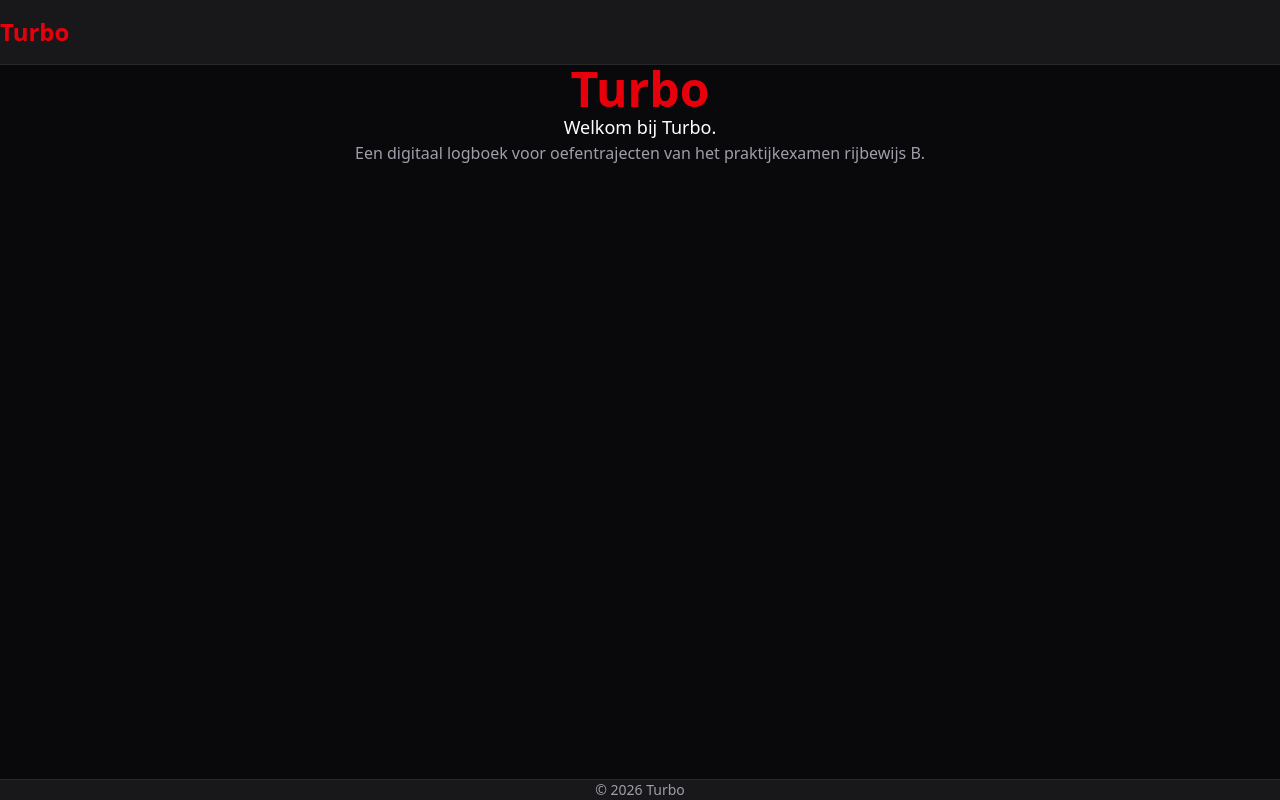
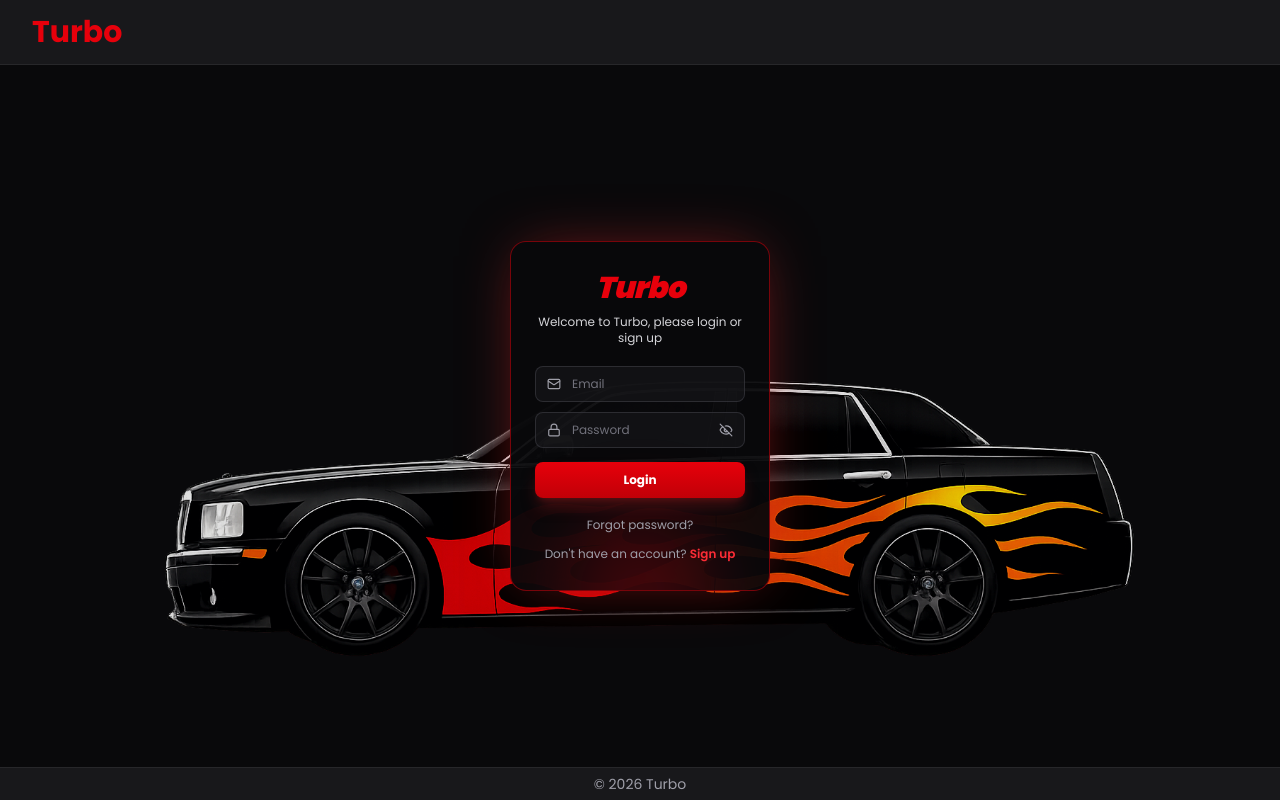
Before and after one commit to Pasteque95/Turbo, a Next.js app: page / in a window 1280 px wide. Built offline with nearby package versions, Linux system fonts and the light colour scheme.

Commit message:
Login card aangemaakt

```diff
--- a/package.json
+++ b/package.json
@@ -9,7 +9,8 @@
     "lint": "eslint"
   },
   "dependencies": {
-    "next": "16.2.10",
+    "lucide-react": "^1.28.0",
+    "next": "^16.3.0",
     "react": "19.2.4",
     "react-dom": "19.2.4"
   },
--- a/src/app/globals.css
+++ b/src/app/globals.css
@@ -9,10 +9,11 @@
   --color-background: var(--background);
   --color-foreground: var(--foreground);
 
-  --font-sans: var(--font-geist-sans);
+  --font-sans: var(--font-poppins);
   --font-mono: var(--font-geist-mono);
 }
 
+@layer base {
   * {
     box-sizing: border-box;
     margin: 0;
@@ -29,3 +30,4 @@ body {
     color: var(--foreground);
     font-family: var(--font-sans), Arial, Helvetica, sans-serif;
   }
+}
--- a/src/app/layout.tsx
+++ b/src/app/layout.tsx
@@ -1,8 +1,16 @@
 import type { Metadata } from "next";
+import { Poppins } from "next/font/google";
 import "./globals.css";
 
 import Header from "@/components/layout/Header";
 import Footer from "@/components/layout/Footer";
+
+const poppins = Poppins({
+  subsets: ["latin"],
+  weight: ["400", "500", "600", "700", "800", "900"],
+  style: ["normal", "italic"],
+  variable: "--font-poppins",
+});
 
 export const metadata: Metadata = {
   title: "Turbo",
@@ -16,11 +24,11 @@ export default function RootLayout({
   children: React.ReactNode;
 }>) {
   return (
-    <html lang="nl">
-      <body className="flex min-h-screen flex-col bg-zinc-950">
+    <html lang="nl" className={poppins.variable}>
+      <body className="flex min-h-screen flex-col bg-zinc-950 font-sans">
         <Header />
 
-        <main className="flex-1">
+        <main className="flex flex-1">
           {children}
         </main>
 
--- a/src/app/page.tsx
+++ b/src/app/page.tsx
@@ -1,20 +1,35 @@
+import Image from "next/image";
+import AuthCard from "@/components/auth/AuthCard";
+
 export default function Home() {
   return (
-    <section className="flex h-full items-center justify-center px-6">
-      <div className="text-center">
-        <h1 className="text-5xl font-bold text-red-600">
-          Turbo
-        </h1>
+    <section className="relative flex flex-1 items-center justify-center overflow-hidden bg-zinc-950">
 
-        <p className="mt-4 text-lg text-white">
-          Welkom bij Turbo.
-        </p>
+      {/* Achtergrondauto */}
+      <div className="absolute inset-0 flex items-center justify-center overflow-hidden">
+        <Image
+          src="/images/logo.png"
+          alt="Turbo auto"
+          width={1356}
+          height={600}
+          priority
+          className="
+            w-[85vw]
+            h-auto
+            max-w-none
+            translate-y-10
+            opacity-90
+            pointer-events-none
+            select-none
+          "
+        />
+      </div>
 
-        <p className="mt-2 text-zinc-400">
-          Een digitaal logboek voor oefentrajecten van het praktijkexamen
-          rijbewijs B.
-        </p>
+      {/* Loginkaart */}
+      <div className="relative z-10">
+        <AuthCard />
       </div>
+
     </section>
   );
 }
--- /dev/null
+++ b/src/components/auth/AuthCard.tsx
@@ -0,0 +1,32 @@
+import CardHeader from "./CardHeader";
+import GlassBackground from "./GlassBackground";
+import LoginForm from "./LoginForm";
+
+export default function AuthCard() {
+  return (
+    <div
+      className="
+        relative
+        w-[260px]
+        overflow-hidden
+        rounded-2xl
+        border
+        border-red-600/50
+        bg-zinc-950/95
+        px-6
+        py-7
+        shadow-[0_0_60px_-15px_rgba(220,38,38,0.6)]
+      "
+    >
+      <GlassBackground />
+
+      <div className="relative z-10">
+        <CardHeader />
+
+        <div className="mt-5">
+          <LoginForm />
+        </div>
+      </div>
+    </div>
+  );
+}
--- /dev/null
+++ b/src/components/auth/CardHeader.tsx
@@ -0,0 +1,13 @@
+export default function CardHeader() {
+  return (
+    <div className="text-center">
+      <h1 className="text-3xl font-black italic tracking-tight text-red-600">
+        Turbo
+      </h1>
+
+      <p className="mt-2 text-xs text-zinc-300">
+        Welcome to Turbo, please login or sign up
+      </p>
+    </div>
+  );
+}
--- /dev/null
+++ b/src/components/auth/GlassBackground.tsx
@@ -0,0 +1,19 @@
+export default function GlassBackground() {
+  return (
+    <div
+      className="
+        pointer-events-none
+        absolute
+        bottom-0
+        left-1/2
+        h-36
+        w-36
+        -translate-x-1/2
+        translate-y-1/2
+        rounded-full
+        bg-red-600/25
+        blur-2xl
+      "
+    />
+  );
+}
--- /dev/null
+++ b/src/components/auth/InputField.tsx
@@ -0,0 +1,84 @@
+"use client";
+
+import { useState } from "react";
+import { Eye, EyeOff, Lock, Mail } from "lucide-react";
+
+type InputFieldProps = {
+  type: "email" | "password";
+  name: string;
+  placeholder: string;
+};
+
+export default function InputField({
+  type,
+  name,
+  placeholder,
+}: InputFieldProps) {
+  const isPassword = type === "password";
+  const [showPassword, setShowPassword] = useState(false);
+
+  return (
+    <div className="group relative">
+      <span
+        className="
+          pointer-events-none
+          absolute
+          left-3
+          top-1/2
+          -translate-y-1/2
+          text-zinc-400
+          transition-colors
+          duration-200
+          group-focus-within:text-red-500
+        "
+      >
+        {isPassword ? <Lock size={14} /> : <Mail size={14} />}
+      </span>
+
+      <input
+        type={isPassword && showPassword ? "text" : type}
+        name={name}
+        placeholder={placeholder}
+        className="
+          h-9
+          w-full
+          rounded-lg
+          border
+          border-zinc-700/60
+          bg-zinc-900/60
+          pl-9
+          pr-9
+          text-xs
+          text-white
+          placeholder:text-zinc-500
+          outline-none
+          transition-all
+          duration-200
+          focus:border-red-600
+          focus:ring-2
+          focus:ring-red-600/20
+        "
+      />
+
+      {isPassword && (
+        <button
+          type="button"
+          onClick={() => setShowPassword((prev) => !prev)}
+          aria-label={showPassword ? "Hide password" : "Show password"}
+          className="
+            absolute
+            right-3
+            top-1/2
+            -translate-y-1/2
+            text-zinc-400
+            transition-colors
+            duration-200
+            hover:text-white
+          "
+        >
+          {showPassword ? <Eye size={14} /> : <EyeOff size={14} />}
+        </button>
+      )}
+    </div>
+  );
+}
--- /dev/null
+++ b/src/components/auth/LoginButton.tsx
@@ -0,0 +1,33 @@
+type LoginButtonProps = {
+  children: React.ReactNode;
+};
+
+export default function LoginButton({
+  children,
+}: LoginButtonProps) {
+  return (
+    <button
+      type="submit"
+      className="
+        h-9
+        w-full
+        rounded-lg
+        bg-gradient-to-b
+        from-red-600
+        to-red-700
+        text-xs
+        font-bold
+        text-white
+        shadow-lg
+        shadow-red-900/50
+        transition-all
+        duration-200
+        hover:from-red-500
+        hover:to-red-600
+        active:scale-[0.98]
+      "
+    >
+      {children}
+    </button>
+  );
+}
--- /dev/null
+++ b/src/components/auth/LoginForm.tsx
@@ -0,0 +1,46 @@
+import InputField from "./InputField";
+import LoginButton from "./LoginButton";
+
+export default function LoginForm() {
+  return (
+    <form className="space-y-2.5">
+      <InputField type="email" name="email" placeholder="Email" />
+      <InputField type="password" name="password" placeholder="Password" />
+
+      <div className="pt-1">
+        <LoginButton>Login</LoginButton>
+      </div>
+
+      <div className="pt-1 text-center">
+        <button
+          type="button"
+          className="
+            text-xs
+            text-zinc-400
+            transition-colors
+            duration-200
+            hover:text-red-500
+          "
+        >
+          Forgot password?
+        </button>
+      </div>
+
+      <p className="text-center text-xs text-zinc-400">
+        Don&apos;t have an account?{" "}
+        <button
+          type="button"
+          className="
+            font-semibold
+            text-red-500
+            transition-colors
+            duration-200
+            hover:text-red-400
+          "
+        >
+          Sign up
+        </button>
+      </p>
+    </form>
+  );
+}
--- a/src/components/layout/Footer.tsx
+++ b/src/components/layout/Footer.tsx
@@ -1,8 +1,10 @@
 export default function Footer() {
   return (
     <footer className="border-t border-zinc-800 bg-zinc-900">
-      <div className="mx-auto max-w-7xl px-6 py-4 text-center text-sm text-zinc-400">
-        © {new Date().getFullYear()} Turbo
+      <div className="flex h-8 items-center justify-center">
+        <p className="text-sm text-zinc-400">
+          © {new Date().getFullYear()} Turbo
+        </p>
       </div>
     </footer>
   );
--- a/src/components/layout/Header.tsx
+++ b/src/components/layout/Header.tsx
@@ -1,8 +1,8 @@
 export default function Header() {
   return (
     <header className="border-b border-zinc-800 bg-zinc-900">
-      <div className="mx-auto flex h-16 max-w-7xl items-center px-6">
-        <h1 className="text-2xl font-bold text-red-600">
+      <div className="flex h-16 items-center px-8">
+        <h1 className="text-3xl font-bold text-red-600">
           Turbo
         </h1>
       </div>
```
Also changed, not shown: public/images/Logo.png (added), 1 other file (tests, documents, lock files or other folders). Lines whose indentation alone changed are shown as unchanged.
